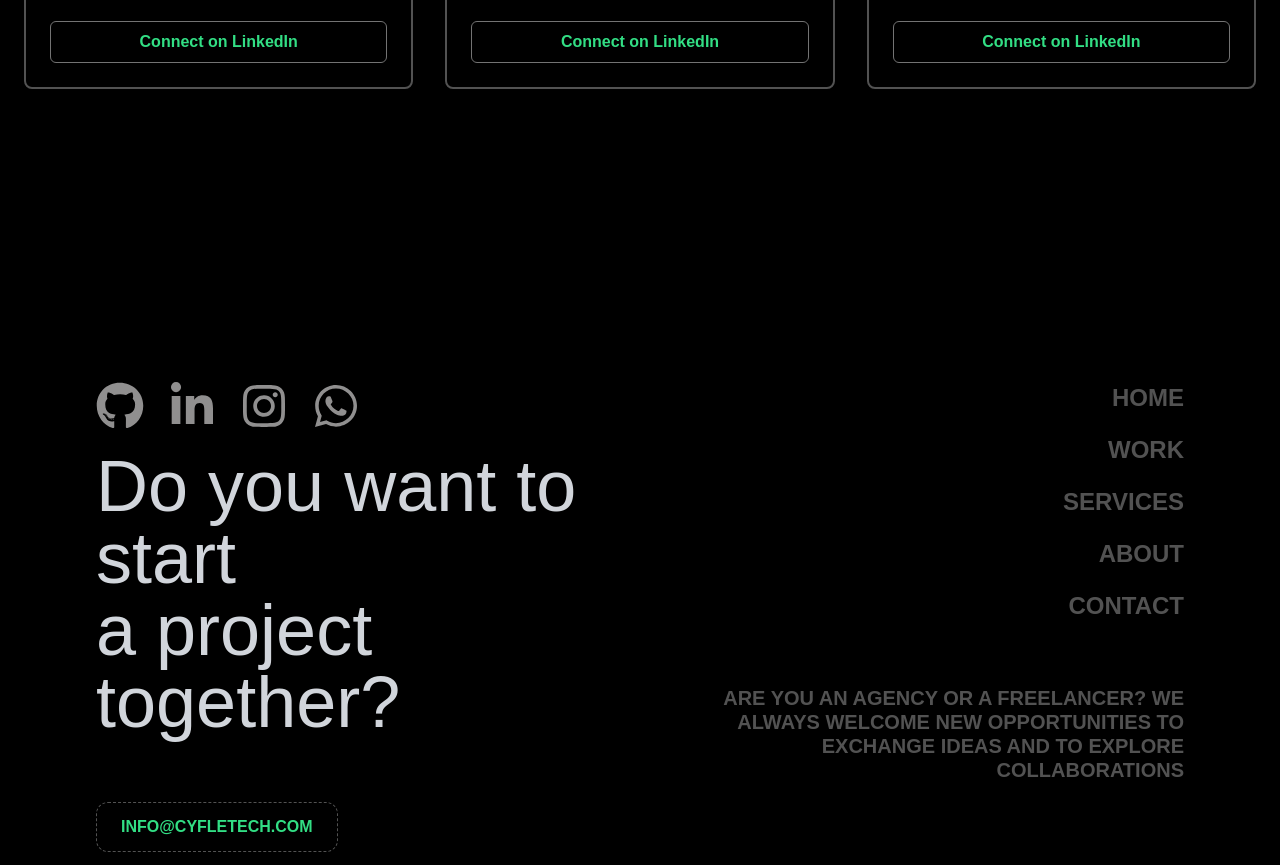
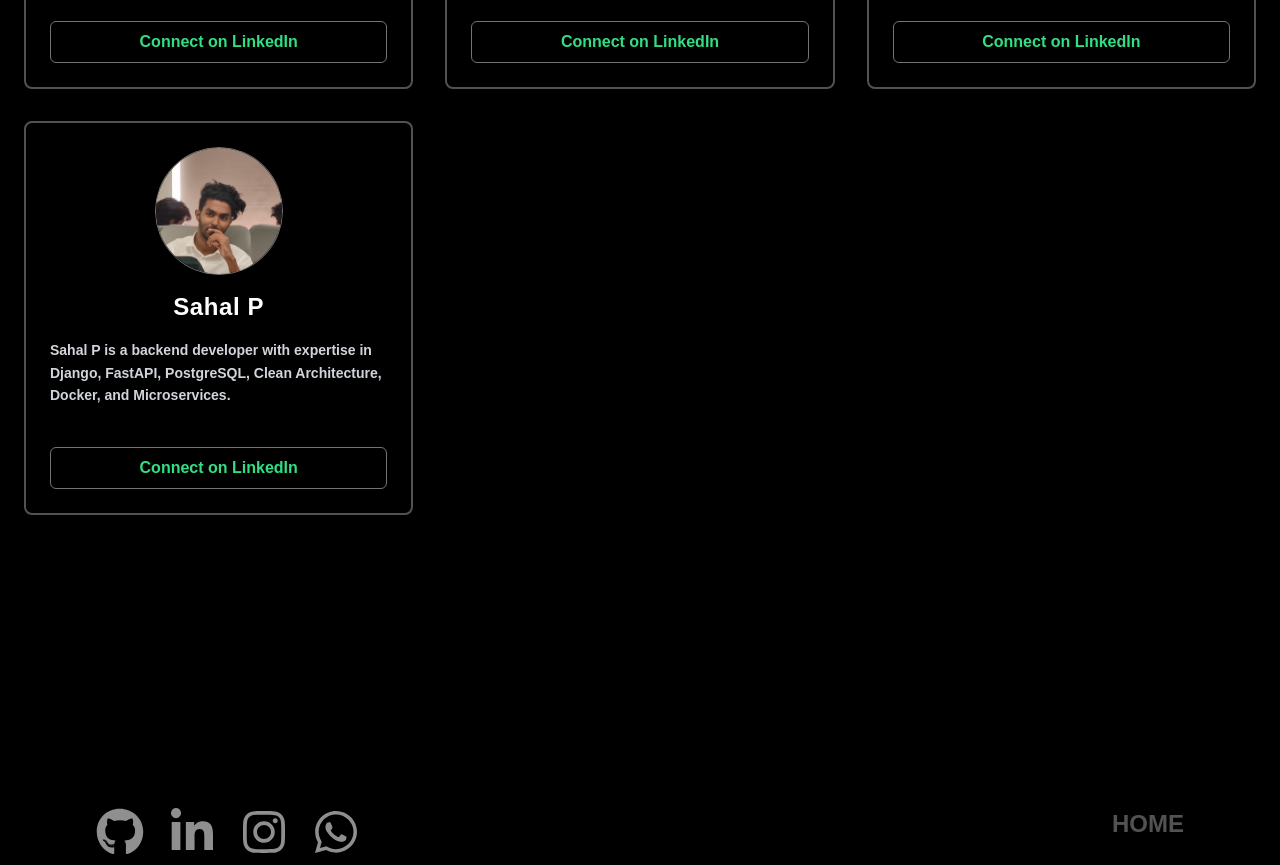
Before and after one commit to fayasPA/cyfletech, a React (Vite) app: page /team in a window 1280 px wide. Shown: the part 920-1785 px from the top of the page. Built offline with nearby package versions, Linux system fonts and the light colour scheme; a web font is replaced by a local one.

Commit message:
updated sahal

```diff
--- a/src/assets/js/data.js
+++ b/src/assets/js/data.js
@@ -12,6 +12,7 @@ import Fayas from '../../assets/images/dp.jpg'
 import Varun from '../../assets/images/varun.jpeg'
 import Sharuk from '../../assets/images/sharuk.jpeg'
 import Saleel from '../../assets/images/saleel.jpeg'
+import Sahal from '../../assets/images/sahal.png'
 import { Code, Zap, Monitor, Gauge, BarChart3, Layout } from 'lucide-react';
 
 import { FaGithub, FaLinkedinIn, FaInstagram, FaYoutube, FaLaptopCode, FaBriefcase, FaWhatsapp } from "react-icons/fa";
@@ -312,6 +313,13 @@ export const servicesData = [
     picture: Saleel,  // Replace with correct image path
     bio: "Saleel Hisan is a Node.js backend developer, ensuring scalable, efficient, and high-performance server-side solutions.",
     linkedIn: "https://www.linkedin.com/in/saleelhisan/", // Add actual LinkedIn link if available
+  },
+  {
+    id: 7,
+    name: "Sahal P",
+    picture: Sahal,  // Replace with correct image path
+    bio: "Sahal P is a backend developer with expertise in Django, FastAPI, PostgreSQL, Clean Architecture, Docker, and Microservices.",
+    linkedIn: "https://www.linkedin.com/in/sahal-p-ba81a2260", // Add actual LinkedIn link if available
   }
 ];
 
```
Also changed, not shown: src/assets/images/sahal.png (added). Lines whose indentation alone changed are shown as unchanged.
